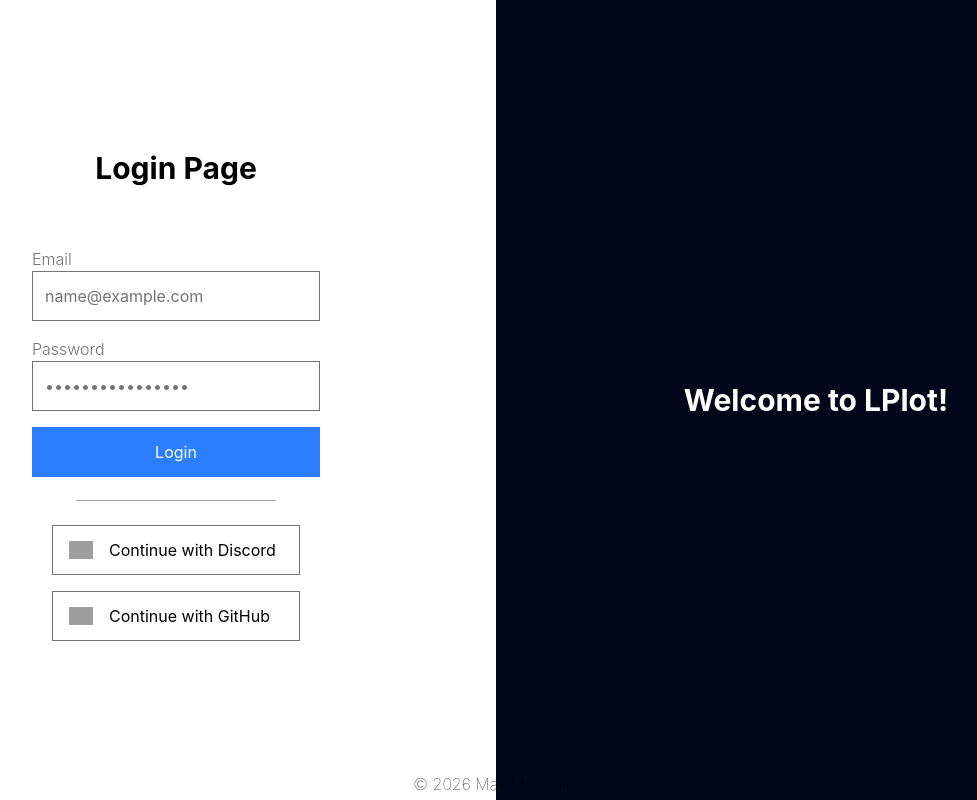
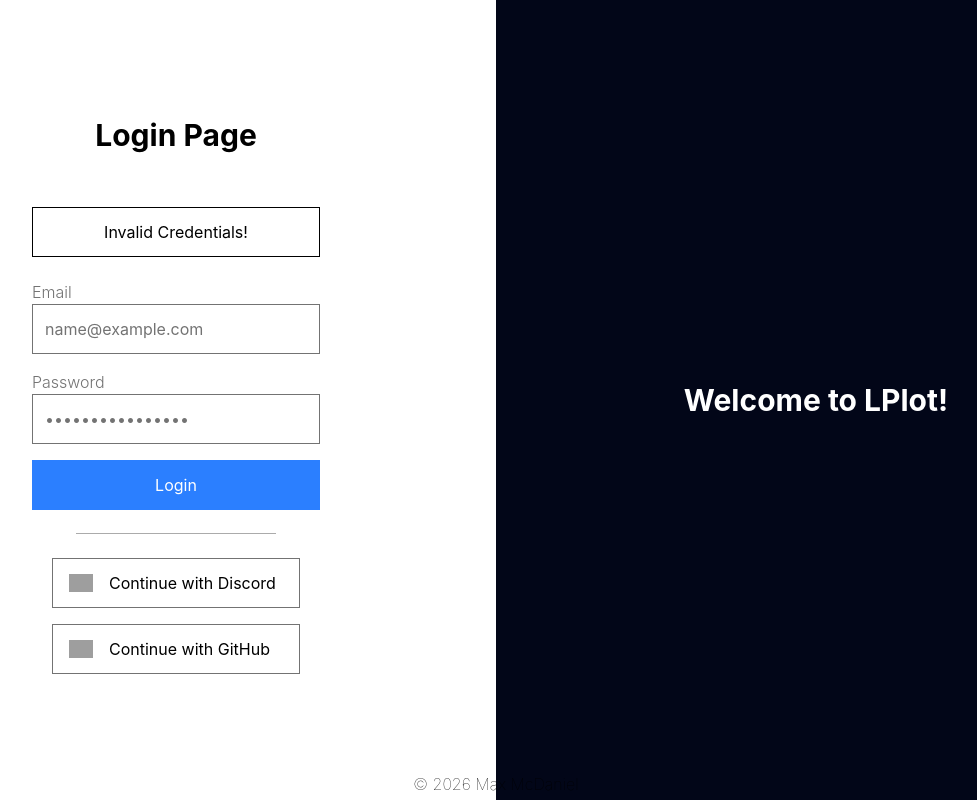
Before and after one commit to DodoSeal/LPlot, a SvelteKit app: page /login in a window 1280 px wide. Both pictures are taken after a click on the button "Login". Shown: the whole page, without its empty margins (144-1121 px from the left). Built offline with nearby package versions, Linux system fonts and the light colour scheme; grey boxes are pictures that could not be loaded.

Commit message:
Feat: Login Error Management

```diff
--- a/src/routes/+page.svelte
+++ b/src/routes/+page.svelte
@@ -1,5 +1,5 @@
 <script>
-  import Copyright from "./Copyright.svelte";
+  import Copyright from "./components/Copyright.svelte";
 
 </script>
 <svelte:head>
--- /dev/null
+++ b/src/routes/components/ErrorAlert.svelte
@@ -0,0 +1,27 @@
+<script>
+    const { message } = $props();
+</script>
+
+<div class="error-alert flex items-center p-4">
+    <p class="w-full text-center">{message}</p>
+</div>
+
+<style>
+    .error-alert {
+        border: 1px;
+        border-radius: var(--radius-md);
+        border-style: solid;
+        border-color: var(--color-red-400);
+        outline-color: var(--color-red-400);
+        background-color: var(--color-red-300);
+        font-size: var(--text-md);
+        width: 18rem;
+        height: 3.125rem;
+        margin-bottom: 1rem;
+        cursor: pointer;
+    }
+
+    p {
+        color: var(--color-red-900);
+    }
+</style>
--- a/src/routes/login/+page.svelte
+++ b/src/routes/login/+page.svelte
@@ -1,11 +1,11 @@
 <script>
-  import Copyright from "../Copyright.svelte";
+  import Copyright from "../components/Copyright.svelte";
   import LoginForm from "./LoginForm.svelte";
   import LoginSidebar from "./LoginSidebar.svelte";
 
 </script>
 <svelte:head>
-    <title>Login Page!</title>
+    <title>Login - LPlot</title>
 </svelte:head>
 
 <div class="w-screen h-screen flex">
--- a/src/routes/login/LoginForm.svelte
+++ b/src/routes/login/LoginForm.svelte
@@ -1,12 +1,44 @@
-<script>
-  import OAuthProvider from "./OAuthProvider.svelte";
+<script lang="ts">
+    import ErrorAlert from "../components/ErrorAlert.svelte";
+    import OAuthProvider from "./OAuthProvider.svelte";
+    import { mount, onMount } from "svelte";
 
+    onMount(() => {
+        const loginButton = document.getElementById("login-button")! as HTMLInputElement;
+        const emailInput = document.getElementById("email-input")! as HTMLInputElement;
+        const passwordInput = document.getElementById("password-input")! as HTMLInputElement;
+
+        loginButton.addEventListener("click", () =>{
+            RemoveExistingErrors();
+
+            // TODO: Make login system!
+
+            if (emailInput.value === "" || passwordInput.value === "") {
+                ShowError("Invalid Credentials!");
+            };
+        });
+    });
+
+    function RemoveExistingErrors(): void {
+        const errorBox = document.querySelector("#error-box")!;
+        errorBox.innerHTML = "";
+    };
+
+    function ShowError(message: string): void {
+        RemoveExistingErrors();
+
+        const errorBox = document.querySelector("#error-box")!;
+        mount(ErrorAlert, { target: errorBox, props: { message } });
+    };
 </script>
+
 <div class="w-[50%] h-full flex flex-col items-center place-content-center">
     <!-- Login Title -->
     <div class="w-130 h-24 flex items-center place-content-center mb-6">
         <p class="text-3xl text-black font-bold">Login Page</p>
     </div>
+
+    <div id="error-box"></div>
 
     <!-- Input Fields -->
     <div class="w-130 h-65 flex flex-col items-center place-content-center">
@@ -14,7 +46,7 @@
         <input class="transition-all duration-200" placeholder="name@example.com" type="email" name="email" id="email-input">
         <p class="w-[18rem] font-light text-neutral-500">Password</p>
         <input class="transition-all duration-200" placeholder="••••••••••••••••" type="password" name="password" id="password-input">
-        <input class="bg-blue-500 hover:bg-blue-400 transition-all duration-200 text-white" type="button" value="Login">
+        <input class="bg-blue-500 hover:bg-blue-400 transition-all duration-200 text-white" type="button" value="Login" id="login-button">
     </div>
 
     <div class="bg-neutral-500 opacity-60 w-50 h-px"></div>
--- a/src/routes/login/OAuthProvider.svelte
+++ b/src/routes/login/OAuthProvider.svelte
@@ -3,7 +3,7 @@
 </script>
 
 <button class="hover:bg-black group transition-all duration-200 flex items-center" title={providerName.toLowerCase()}>
-    <img class="w-6 mx-4" src="src/lib/assets/{providerName}.png" alt="{providerName.toLowerCase()}-logo">
+    <img class="group-hover:invert-100 w-6 mx-4" src="src/lib/assets/{providerName}.png" alt="{providerName.toLowerCase()}-logo">
     <p class="group-hover:text-white transition-all duration-200">Continue with {providerName}</p>
 </button>
 
```
Also changed, not shown: src/lib/assets/Discord.png, src/routes/components/Copyright.svelte (renamed from src/routes/Copyright.svelte).
